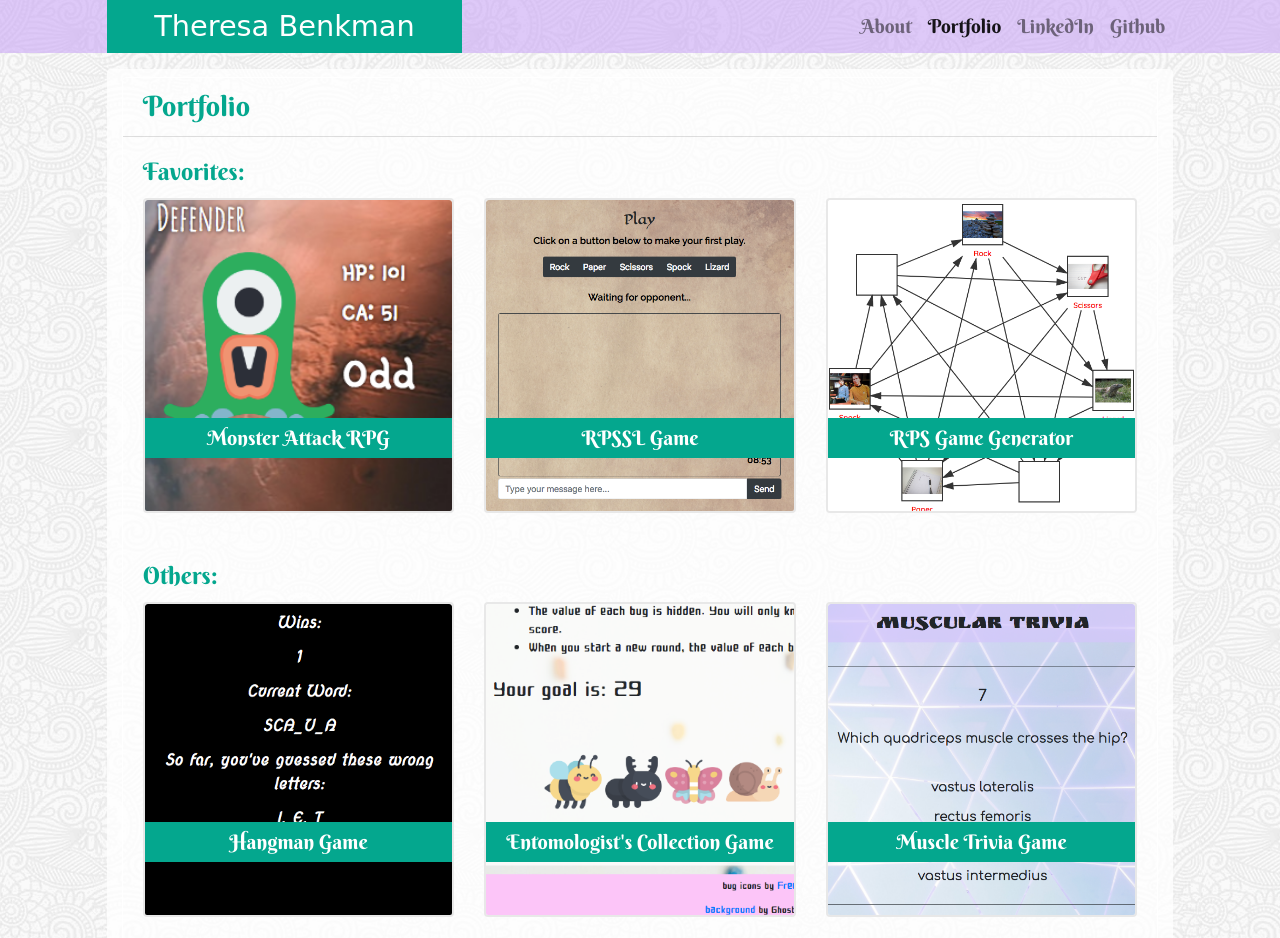
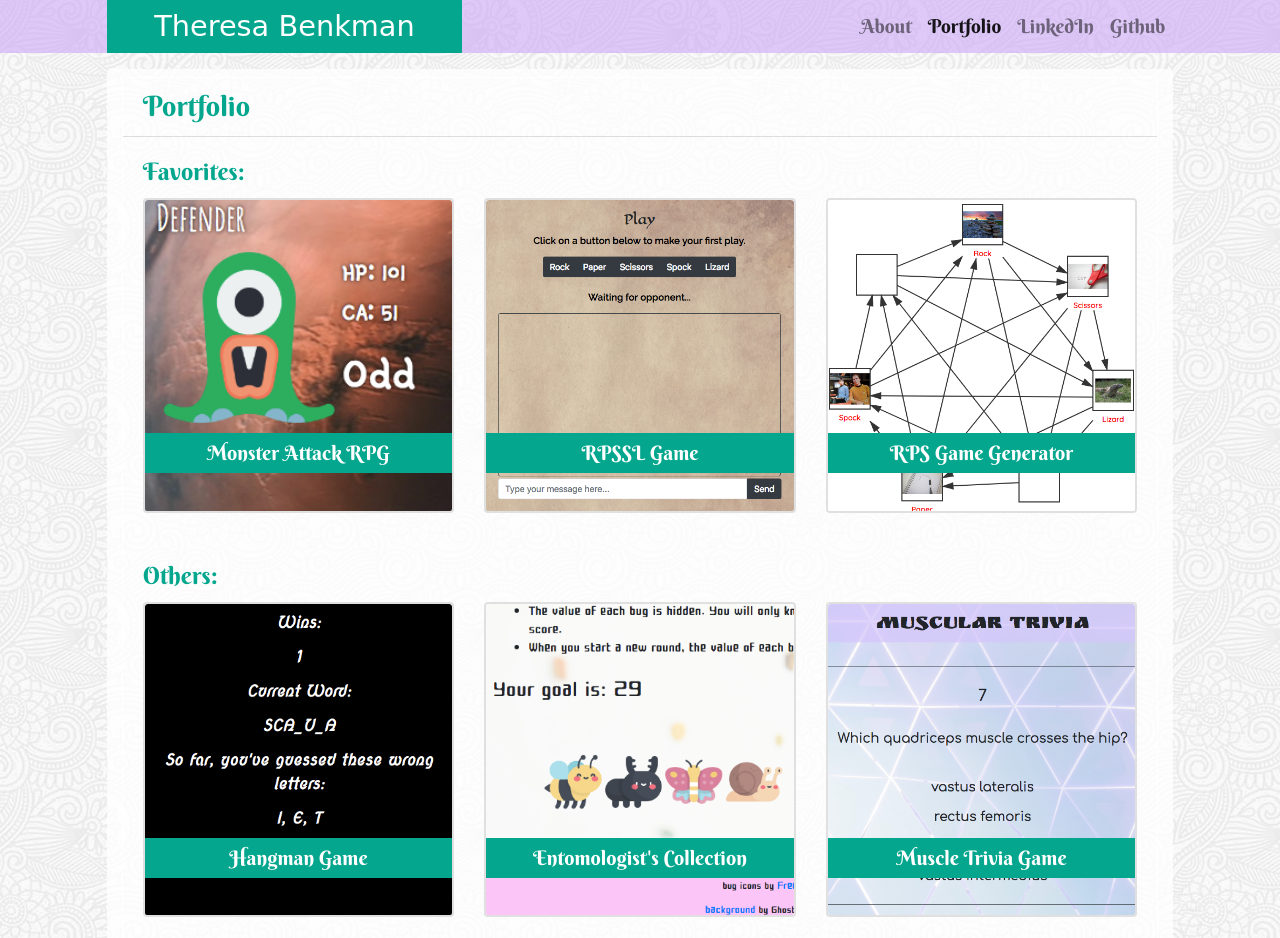
Before and after one commit to konatess/Portfolio, a plain HTML site: page portfolio.html in a window 1280 px wide. Shown: the top 938 px of the page. Drawn offline with nearby package versions, Linux system fonts and the light colour scheme; a web font is replaced by a local one.

Commit message:
Just some more futzing with the portfolio layout.

```diff
--- a/assets/css/style.css
+++ b/assets/css/style.css
@@ -31,7 +31,7 @@ a { font-size: 1.2em; }
     height: 0;
     padding-bottom: 100%;
     overflow: hidden;
-    border: solid 2px #e8e8e8;
+    border: solid 2px #e0e0e0;
 }
 
 .gallery:hover {
@@ -50,7 +50,7 @@ a { font-size: 1.2em; }
 
 .caption {
     position: absolute;
-    top: 70%;
+    top: 75%;
     left: 0;
     width: 100%;
 }
--- a/portfolio.html
+++ b/portfolio.html
@@ -95,7 +95,7 @@
                                     <img class="card-img" src="assets/images/Bugs3.png" alt="Entomologist's Collection Game">
                                 </a>
                                 <div class="card-img-overlay caption p-0">
-                                    <h5 class="card-title bg-turquoise p-2 text-center text-white">Entomologist's Collection Game</h5>
+                                    <h5 class="card-title bg-turquoise p-2 text-center text-white">Entomologist's Collection</h5>
                                 </div>
                             </div>
                         </div>
```
